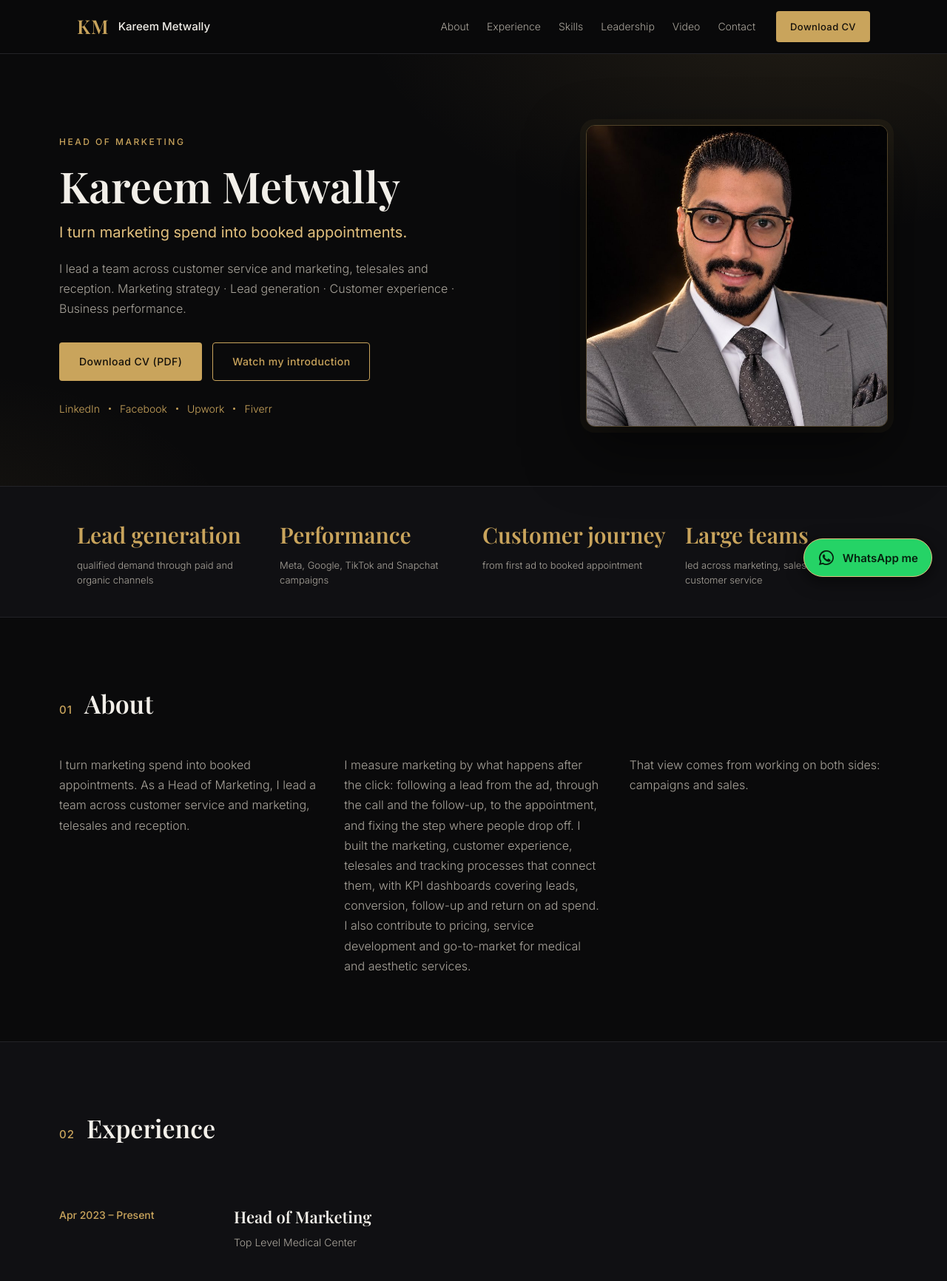
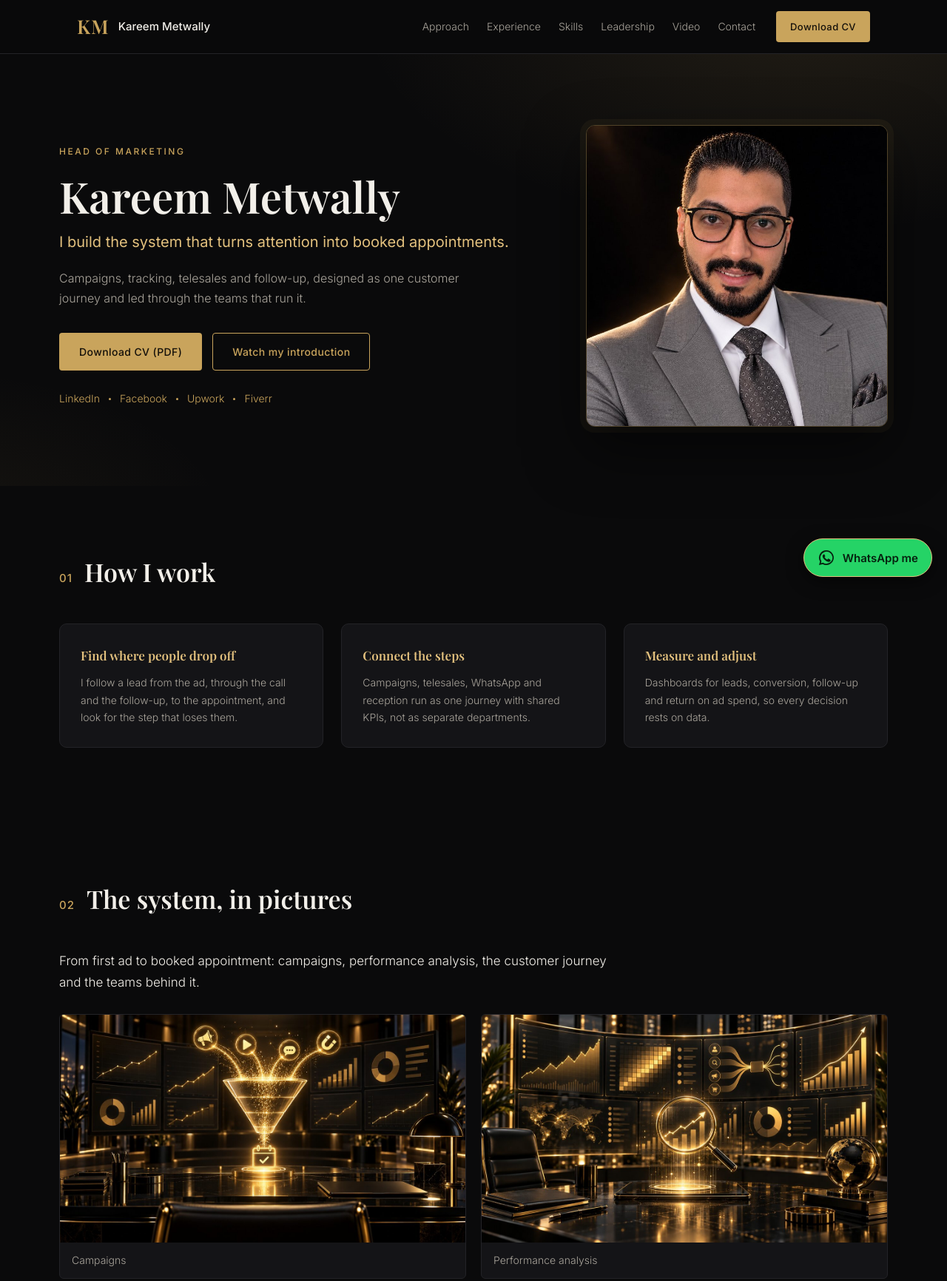
Before and after one commit to kareem-metwally/kareem-metwally.github.io, a plain HTML site: page index.html in a window 1280 px wide. Shown: the top 1732 px of the page at 74% size. Drawn offline with nearby package versions, Linux system fonts and the light colour scheme; a script that the page names is missing.

Commit message:
Refactor index.html for improved structure and content
Updated the navigation links and restructured sections to improve content organization. Modified headlines and descriptions to better reflect the marketing approach.

```diff
--- a/index.html
+++ b/index.html
@@ -19,14 +19,14 @@
   "url": "https://kareem-metwally.github.io/"
 }
 </script>
-</head>
+<style>.how3{grid-template-columns:repeat(3,1fr)}@media(max-width:800px){.how3{grid-template-columns:1fr}}.how2{grid-template-columns:repeat(2,1fr)}@media(max-width:800px){.how2{grid-template-columns:1fr}}</style></head>
 <body>
 
 <header class="nav">
   <div class="nav-inner">
     <a class="brand" href="#top"><span class="brand-mark">KM</span><span class="brand-name">Kareem Metwally</span></a>
     <nav class="nav-links">
-      <a href="#about">About</a>
+      <a href="#approach">Approach</a>
       <a href="#experience">Experience</a>
       <a href="#skills">Skills</a>
       <a href="#leadership">Leadership</a>
@@ -44,8 +44,8 @@
       <div class="hero-text">
         <p class="eyebrow">Head of Marketing</p>
         <h1>Kareem Metwally</h1>
-        <p class="headline">I turn marketing spend into booked appointments.</p>
-        <p class="intro">I lead a team across customer service and marketing, telesales and reception. Marketing strategy &middot; Lead generation &middot; Customer experience &middot; Business performance.</p>
+        <p class="headline">I build the system that turns attention into booked appointments.</p>
+        <p class="intro">Campaigns, tracking, telesales and follow-up, designed as one customer journey and led through the teams that run it.</p>
         <div class="hero-actions">
           <a class="btn btn-gold" href="2-kareem-metwally-cv.pdf" download="Kareem-Metwally-CV.pdf">Download CV (PDF)</a>
           <a class="btn btn-ghost" href="#video">Watch my introduction</a>
@@ -65,30 +65,56 @@
       </div>
     </div>
   </section>
-
-  <section class="stats">
-    <div class="stats-inner">
-      <div class="stat"><span class="stat-num">Lead generation</span><span class="stat-label">qualified demand through paid and organic channels</span></div>
-      <div class="stat"><span class="stat-num">Performance</span><span class="stat-label">Meta, Google, TikTok and Snapchat campaigns</span></div>
-      <div class="stat"><span class="stat-num">Customer journey</span><span class="stat-label">from first ad to booked appointment</span></div>
-      <div class="stat"><span class="stat-num">Large teams</span><span class="stat-label">led across marketing, sales and customer service</span></div>
-    </div>
-  </section>
-
-  <section id="about" class="section">
+  <section id="approach" class="section">
     <div class="section-inner">
-      <h2><span class="h2-index">01</span>About</h2>
-      <div class="about-grid">
-        <p>I turn marketing spend into booked appointments. As a Head of Marketing, I lead a team across customer service and marketing, telesales and reception.</p>
-        <p>I measure marketing by what happens after the click: following a lead from the ad, through the call and the follow-up, to the appointment, and fixing the step where people drop off. I built the marketing, customer experience, telesales and tracking processes that connect them, with KPI dashboards covering leads, conversion, follow-up and return on ad spend. I also contribute to pricing, service development and go-to-market for medical and aesthetic services.</p>
-        <p>That view comes from working on both sides: campaigns and sales.</p>
+      <h2><span class="h2-index">01</span>How I work</h2>
+      <div class="skills-grid how3">
+        <div class="skill-card"><h4>Find where people drop off</h4><p>I follow a lead from the ad, through the call and the follow-up, to the appointment, and look for the step that loses them.</p></div>
+        <div class="skill-card"><h4>Connect the steps</h4><p>Campaigns, telesales, WhatsApp and reception run as one journey with shared KPIs, not as separate departments.</p></div>
+        <div class="skill-card"><h4>Measure and adjust</h4><p>Dashboards for leads, conversion, follow-up and return on ad spend, so every decision rests on data.</p></div>
       </div>
     </div>
   </section>
 
+  <section id="leadership" class="section">
+    <div class="section-inner">
+      <h2><span class="h2-index">02</span>The system, in pictures</h2>
+      <p class="lead-intro">From first ad to booked appointment: campaigns, performance analysis, the customer journey and the teams behind it.</p>
+      <div class="scope-grid">
+        <figure><img src="scope-campaigns.jpg" alt="Illustration of ad campaigns flowing into a lead funnel" loading="lazy" width="1280" height="720"><figcaption>Campaigns</figcaption></figure>
+        <figure><img src="scope-analysis.jpg" alt="Illustration of performance dashboards" loading="lazy" width="1280" height="720"><figcaption>Performance analysis</figcaption></figure>
+        <figure><img src="scope-conversion.jpg" alt="Illustration of a customer journey from ad to booking" loading="lazy" width="1280" height="720"><figcaption>Customer journey, ad to booking</figcaption></figure>
+        <figure><img src="scope-team2.jpg" alt="Illustration of team leadership" loading="lazy" width="1280" height="720"><figcaption>Leading large teams</figcaption></figure>
+      </div>
+    </div>
+  </section>
+  <section id="skills" class="section">
+    <div class="section-inner">
+      <h2><span class="h2-index">03</span>What I do well</h2>
+      <div class="skills-grid how2">
+        <div class="skill-card">
+          <h4>Growth strategy</h4>
+          <p>Pricing, offers and service launches, with budget allocated by return.</p>
+        </div>
+        <div class="skill-card">
+          <h4>Performance marketing</h4>
+          <p>Meta, Google, TikTok and Snapchat campaigns, planned and optimized for qualified leads.</p>
+        </div>
+        <div class="skill-card">
+          <h4>Customer experience</h4>
+          <p>From first enquiry to booked appointment: telesales, follow-up workflows, WhatsApp API and retention.</p>
+        </div>
+        <div class="skill-card">
+          <h4>Measurement</h4>
+          <p>KPI dashboards and reporting in Google Analytics, HubSpot CRM and Google Sheets, so decisions rest on data.</p>
+        </div>
+      </div>
+      <p class="tools-line"><strong>Tools:</strong> Meta Ads Manager &middot; Google Ads &middot; TikTok Ads &middot; Snapchat Ads &middot; Google Analytics &middot; HubSpot CRM &middot; Google Sheets</p>
+    </div>
+  </section>
   <section id="experience" class="section section-alt">
     <div class="section-inner">
-      <h2><span class="h2-index">02</span>Experience</h2>
+      <h2><span class="h2-index">04</span>Experience</h2>
       <div class="timeline">
 
         <article class="job">
@@ -137,44 +163,6 @@
       </div>
     </div>
   </section>
-
-  <section id="skills" class="section">
-    <div class="section-inner">
-      <h2><span class="h2-index">03</span>What I do well</h2>
-      <div class="skills-grid">
-        <div class="skill-card">
-          <h4>Growth strategy</h4>
-          <p>Pricing, offers and service launches, with budget allocated by return.</p>
-        </div>
-        <div class="skill-card">
-          <h4>Performance marketing</h4>
-          <p>Meta, Google, TikTok and Snapchat campaigns, planned and optimized for qualified leads.</p>
-        </div>
-        <div class="skill-card">
-          <h4>Customer experience</h4>
-          <p>From first enquiry to booked appointment: telesales, follow-up workflows, WhatsApp API and retention.</p>
-        </div>
-        <div class="skill-card">
-          <h4>Measurement</h4>
-          <p>KPI dashboards and reporting in Google Analytics, HubSpot CRM and Google Sheets, so decisions rest on data.</p>
-        </div>
-      </div>
-      <p class="tools-line"><strong>Tools:</strong> Meta Ads Manager &middot; Google Ads &middot; TikTok Ads &middot; Snapchat Ads &middot; Google Analytics &middot; HubSpot CRM &middot; Google Sheets</p>
-    </div>
-  </section>
-  <section id="leadership" class="section">
-    <div class="section-inner">
-      <h2><span class="h2-index">04</span>The scale I run</h2>
-      <p class="lead-intro">I lead large teams across customer service and marketing, telesales and reception.</p>
-      <div class="scope-grid">
-        <figure><img src="scope-campaigns.jpg" alt="Illustration of ad campaigns flowing into a lead funnel" loading="lazy" width="1280" height="720"><figcaption>Campaigns</figcaption></figure>
-        <figure><img src="scope-analysis.jpg" alt="Illustration of performance dashboards" loading="lazy" width="1280" height="720"><figcaption>Performance analysis</figcaption></figure>
-        <figure><img src="scope-conversion.jpg" alt="Illustration of a customer journey from ad to booking" loading="lazy" width="1280" height="720"><figcaption>Customer journey, ad to booking</figcaption></figure>
-        <figure><img src="scope-team2.jpg" alt="Illustration of team leadership" loading="lazy" width="1280" height="720"><figcaption>Leading large teams</figcaption></figure>
-      </div>
-    </div>
-  </section>
-
   <section id="video" class="section section-alt">
     <div class="section-inner">
       <h2><span class="h2-index">05</span>Video introduction</h2>
@@ -187,7 +175,6 @@
       <p class="video-note">A 45-second introduction, produced with an AI avatar of me.</p>
     </div>
   </section>
-
   <section id="certifications" class="section">
     <div class="section-inner">
       <h2><span class="h2-index">06</span>Certifications &amp; professional development</h2>
@@ -210,7 +197,6 @@
       </div>
     </div>
   </section>
-
   <section id="contact" class="section section-alt">
     <div class="section-inner">
       <h2><span class="h2-index">07</span>Contact</h2>
@@ -246,9 +232,6 @@
       </div>
     </div>
   </section>
-
-</main>
-
 <footer class="footer">
   <p>&copy; 2026 Kareem Metwally</p>
 </footer>
```
